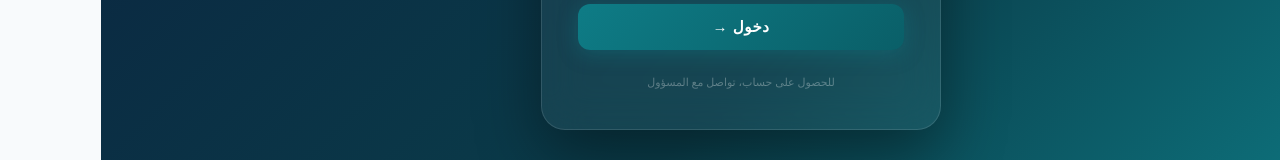
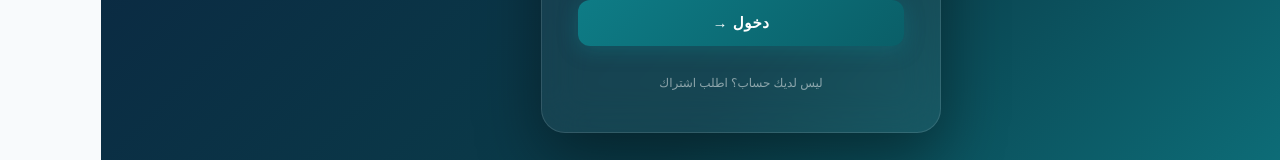
Before and after one commit to salmanibyaseen-oss/gp101-app, a Next.js app: page /login in a window 1280 px wide. Shown: the part 529-689 px from the top of the page. Built offline with nearby package versions, Linux system fonts and the light colour scheme.

Commit message:
Update page.tsx

```diff
--- a/src/app/login/page.tsx
+++ b/src/app/login/page.tsx
@@ -203,8 +203,10 @@ export default function LoginPage() {
           </button>
         </form>
 
-        <div style={{ textAlign: "center", marginTop: 24, fontSize: 11, color: "rgba(255,255,255,0.3)" }}>
-          للحصول على حساب، تواصل مع المسؤول
+        <div style={{ textAlign: "center", marginTop: 24 }}>
+          <a href="/register" style={{ fontSize: 12, color: "rgba(255,255,255,0.5)", textDecoration: "none" }}>
+            ليس لديك حساب؟ اطلب اشتراك
+          </a>
         </div>
       </div>
     </div>
```
